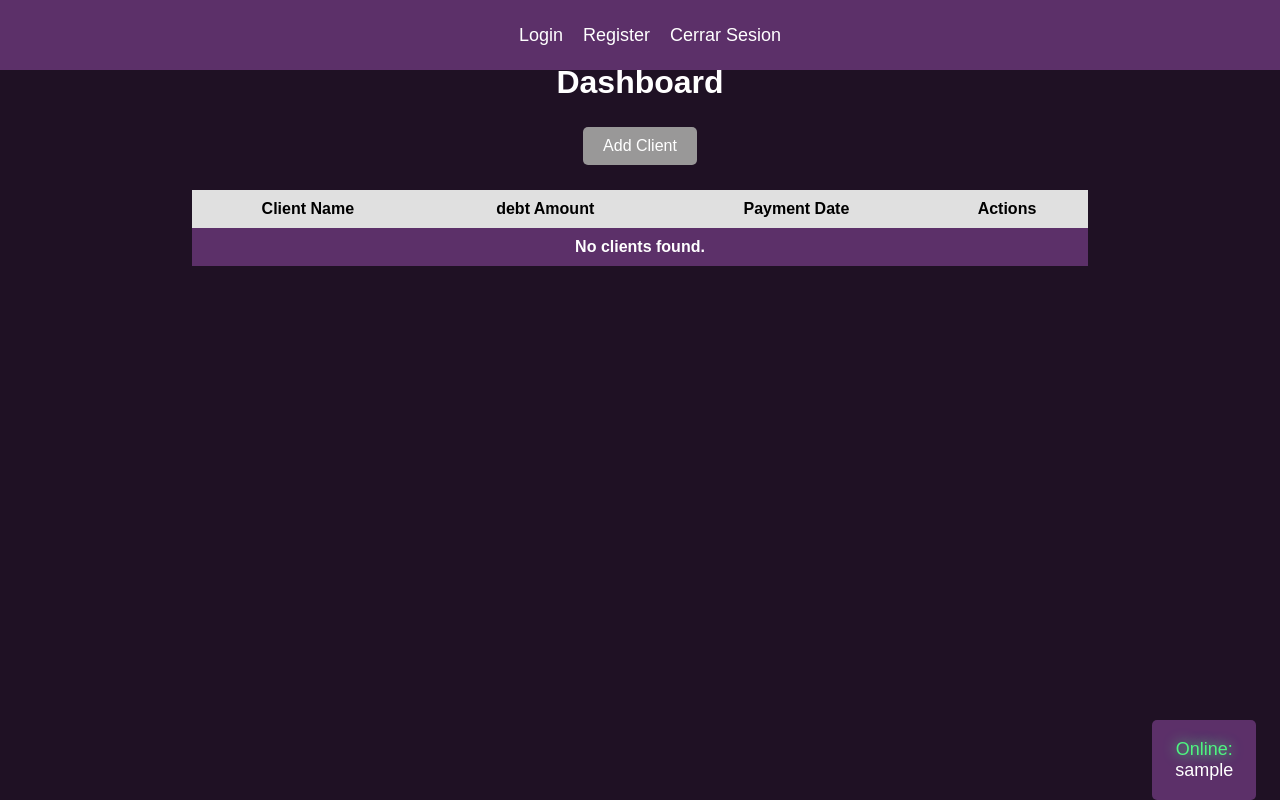
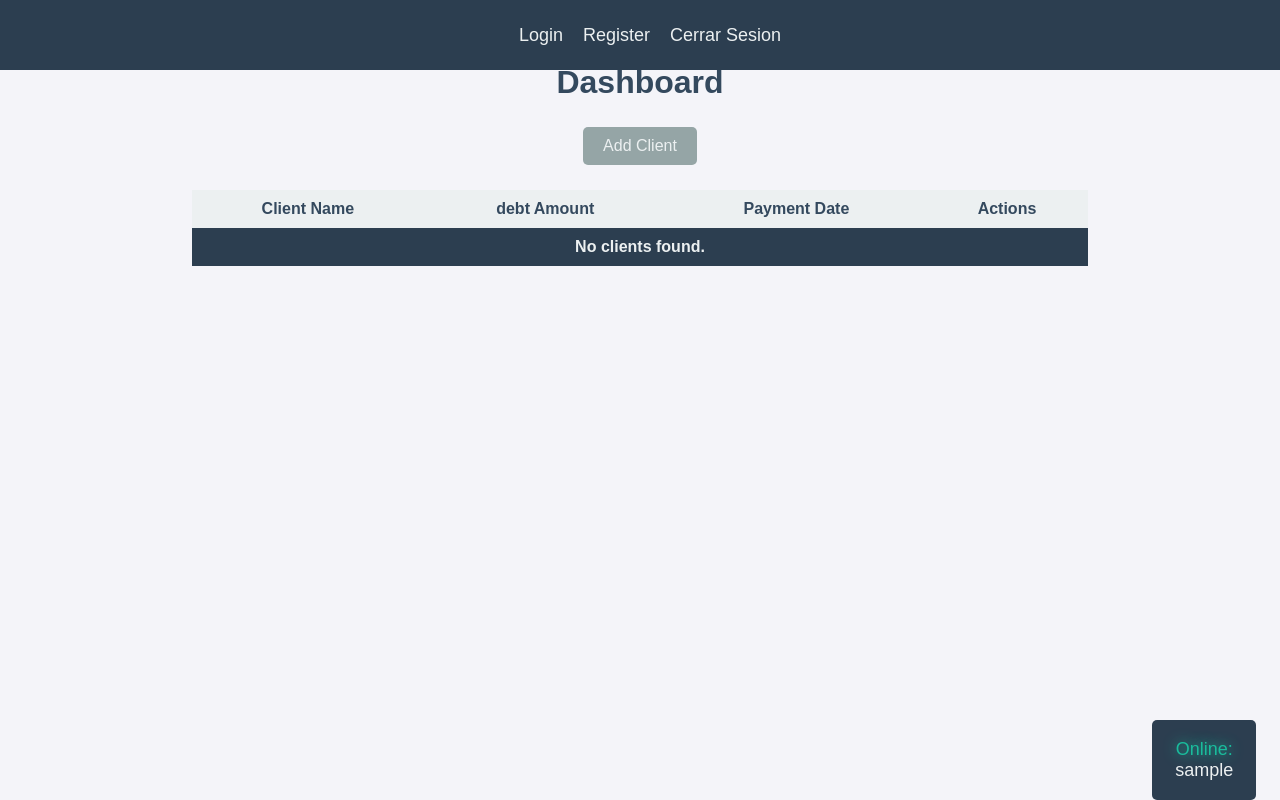
Before and after one commit to puranoide/CobrosSistemaPhp, a PHP site: page /app/dasboard.php in a window 1280 px wide. Run offline with PHP 8.4, Linux system fonts and the light colour scheme; the visitor is signed in with stand-in values (Sample User, id 1); data that the repository does not hold is empty.

Commit message:
update Styles

```diff
--- a/app/dasboard.php
+++ b/app/dasboard.php
@@ -30,21 +30,20 @@ $clients = listClients($con);
     <style>
         body {
             font-family: Arial, sans-serif;
-            background-color: rgb(31, 17, 36);
+            background-color: #f4f4f9;
             background-size: cover;
             background-position: center;
             margin: 0;
             display: block;
             justify-content: center;
-
             height: 90vh;
             max-width: 100%;
             overflow-x: hidden;
         }
 
         .navbar {
-            background-color: rgb(92, 48, 105);
-            color: #fff;
+            background-color: #2c3e50;
+            color: #ecf0f1;
             display: flex;
             justify-content: center;
             align-items: center;
@@ -58,26 +57,25 @@ $clients = listClients($con);
 
         .navbar a {
             font-size: 18px;
-            color: #fff;
+            color: #ecf0f1;
             text-decoration: none;
             margin: 0 10px;
         }
 
         .navbar a:hover {
-            text-decoration: underline #fff;
-
+            text-decoration: underline #ecf0f1;
         }
 
         .auth {
             font-size: 18px;
-            color: rgb(0, 0, 0);
+            color: #34495e;
             text-decoration: none;
             position: fixed;
             top: 8%;
             left: 2%;
             width: 10%;
             text-align: center;
-            background-color: rgb(78, 245, 128);
+            background-color: #bdc3c7;
             padding: 10px;
             border-radius: 5px;
         }
@@ -86,51 +84,48 @@ $clients = listClients($con);
             width: 70%;
             height: 50px;
             margin: 0 auto;
-
             border-collapse: collapse;
-
         }
 
         .table-clients td {
             padding: 10px;
-
-            background-color: rgb(92, 48, 105);
+            background-color: #2c3e50;
             text-align: center;
             font-weight: bold;
-            color: #fff;
+            color: #ecf0f1;
         }
 
         .table-clients th {
             padding: 10px;
-            background-color: rgb(224, 224, 224);
+            background-color: #ecf0f1;
             text-align: center;
-            color: #000;
+            color: #34495e;
         }
 
         .table-clients button {
             padding: 5px 10px;
-            background-color: #007BFF;
+            background-color: #3498db;
             border: none;
             border-radius: 3px;
             cursor: pointer;
-            color: #fff;
+            color: #ecf0f1;
         }
 
         .table-clients button:hover {
-            background-color: #0056b3;
+            background-color: #2980b9;
             transition: background-color 0.3s ease;
         }
 
         .title-page {
             text-align: center;
-            color: #fff;
+            color: #34495e;
             margin-top: 5%;
         }
 
         .add-client {
             display: block;
-            background-color: rgb(153, 152, 152);
-            color: #fff;
+            background-color: #95a5a6;
+            color: #ecf0f1;
             border: none;
             border-radius: 5px;
             padding: 10px 20px;
@@ -141,48 +136,46 @@ $clients = listClients($con);
         }
 
         .add-client:hover {
-            background-color: rgb(102, 101, 101);
+            background-color: #7f8c8d;
             transition: background-color 0.3s ease;
         }
 
         .add-client:active {
-            background-color: rgb(102, 101, 101);
+            background-color: #7f8c8d;
         }
 
         .identification {
-
             font-size: 18px;
-            color: rgb(255, 255, 255);
+            color: #ecf0f1;
             text-decoration: none;
             position: fixed;
             top: 90%;
             left: 90%;
             width: 8%;
             text-align: center;
-            background-color: rgb(92, 48, 105);
+            background-color: #2c3e50;
             padding: 1px;
             border-radius: 5px;
         }
 
         .onlineindicator {
-            color: #fff;
+            color: #ecf0f1;
             animation: pulse 1s infinite alternate;
         }
 
         @keyframes pulse {
             0% {
-                color: #fff;
-
+                color: #ecf0f1;
             }
 
             50% {
-                color: rgb(78, 245, 128);
-                text-shadow: 0 0 10px rgb(78, 245, 128);
+                color: #1abc9c;
+                text-shadow: 0 0 10px #1abc9c;
             }
 
             100% {
-                color: rgb(78, 245, 128);
-                text-shadow: 0 0 20px rgb(78, 245, 128);
+                color: #1abc9c;
+                text-shadow: 0 0 20px #1abc9c;
             }
         }
 
@@ -214,8 +207,7 @@ $clients = listClients($con);
                 font-size: 14px;
                 width: 40%;
                 top: 90%;
-                left:55%;
-
+                left: 55%;
             }
         }
     </style>
@@ -246,8 +238,8 @@ $clients = listClients($con);
             <?php foreach ($clients as $client) : ?>
                 <tr>
                     <td><?= $client['name'] ?></td>
-                    <td>$<?= $client['debitPayment'] ?></td>
-                    <td>$<?= $client['nextPayment'] ?></td>
+                    <td>S/.<?= $client['debitPayment'] ?></td>
+                    <td><?= $client['nextPayment'] ?></td>
                     <td>
                         <button onclick="window.location.href = 'clientmanagement.php?action=view&id=<?= $client['id'] ?>';">View</button>
                     </td>
--- a/config/bd.php
+++ b/config/bd.php
@@ -1,10 +1,11 @@
 <?php
-
 
 $servername = "localhost";
 $username = "u685818680_kipupayadmin";
 $password = "41/fXsR[";
 $database = "u685818680_kipupay";
+
+
 
 $con = new mysqli($servername, $username, $password, $database);
 
```
Also changed, not shown: app/clientmanagement.php (+22 -16 lines).
